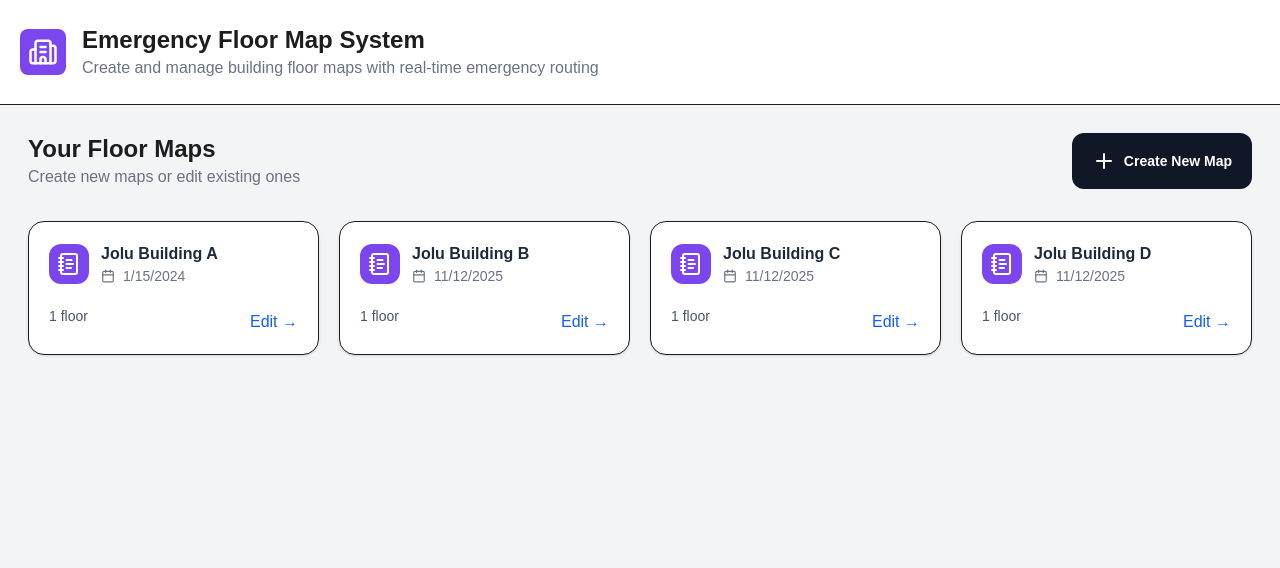
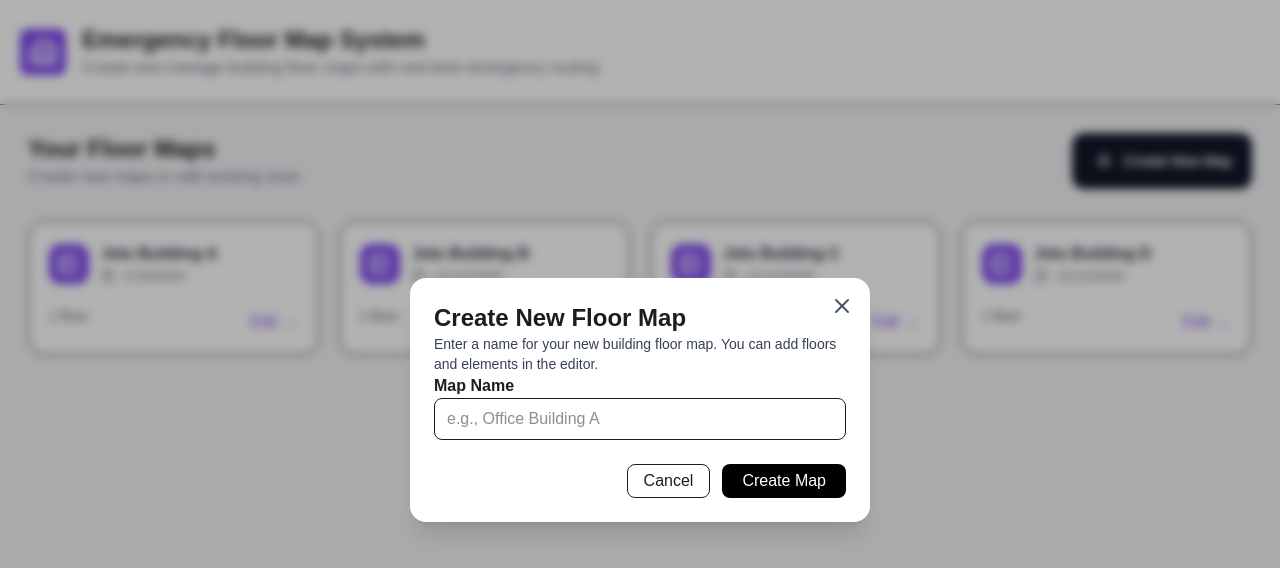
Before and after one commit to Rounak-186/floor-map-maker, a Next.js app: page / in a window 1280 px wide. Both pictures are taken after a click on the button "Create New Map". Shown: the top 568 px of the page. Built offline with nearby package versions, Linux system fonts and the light colour scheme.

Commit message:
feat: Popup added

```diff
--- a/src/app/page.tsx
+++ b/src/app/page.tsx
@@ -1,9 +1,13 @@
-
-import React from 'react'
+"use client";
+import React, { useState } from 'react'
 import FloorMapCard from '@/components/floopMapCard'
 import { Building2, Plus } from 'lucide-react';
+import MapCreatePopup from '@/components/mapCreatePopup';
+
 
 export default function HomePage() {
+
+  const [popup, setPopup] = useState(false)
 
   const maps = [
     {
@@ -58,13 +62,15 @@ export default function HomePage() {
               <p className='text-gray-500'>Create new maps or edit existing ones</p>
             </div>
             <button
-
-            className='bg-gray-900 px-5 py-0 rounded-xl text-white font-bold flex justify-center items-center gap-2'>
+              onClick={() => {
+                setPopup(true)
+              }}
+              className='bg-gray-900 px-5 py-0 rounded-xl text-white font-bold flex justify-center items-center gap-2'>
               <Plus fontSize={14} /> <span className='text-sm'>
                 Create New Map
               </span>
             </button>
-
+            {popup && <MapCreatePopup onClose={() => setPopup(false)} />}
           </div>
           <div className=' mt-8 grid grid-cols-1 sm:grid-cols-2 lg:grid-cols-4 gap-5'>
             {maps.map((map) => (
--- a/src/components/floopMapCard.tsx
+++ b/src/components/floopMapCard.tsx
@@ -14,7 +14,7 @@ interface FloorMapCardProps {
 
 export default function FloorMapCard({ map,  }: FloorMapCardProps) {
   return (
-    <div className="bg-white border rounded-2xl p-5 cursor-pointer shadow-sm hover:shadow-md transition">
+    <div className="bg-white border rounded-2xl p-5 hover:scale-105 cursor-pointer shadow-sm hover:shadow-lg transition">
       <div className="flex items-center gap-3 mb-3">
         <div className="bg-(--primary) text-white p-2 rounded-xl">
           <NotebookText />
@@ -30,9 +30,9 @@ export default function FloorMapCard({ map,  }: FloorMapCardProps) {
 
       <div className="flex justify-between items-center">
         <div className="text-gray-600 text-sm">{map.floors} floor</div>
-      <button className="mt-3 text-blue-600 font-medium hover:underline">
+       <button className="mt-3 text-(--primary) font-medium hover:underline">
         Edit →
-      </button>
+       </button>
       </div>
     </div>
   );
--- /dev/null
+++ b/src/components/mapCreatePopup.tsx
@@ -0,0 +1,46 @@
+import { X } from "lucide-react";
+import React from "react";
+
+type MapCeatePopupProps = {
+  onClose: () => void;
+
+}
+
+
+export default function MapCreatePopup({onClose}:MapCeatePopupProps) {
+
+
+
+    return (
+        <>
+            <div className="h-screen w-screen bg-black/30 backdrop-blur-[5px] flex justify-center items-center fixed top-0 left-0 z-50" >
+                <div className="bg-white w-[460px] rounded-2xl p-6 shadow-xl relative cursor-pointer " >
+                    <button
+                    onClick={onClose}
+                    className="absolute right-4 top-4 text-gray-600 hover:text-gray-800 active:scale-95 cursor-pointer ">
+                        <X fontSize={20} />
+                    </button>
+                    <h1 className="font-bold text-2xl ">Create New Floor Map</h1>
+                    <p className="text-gray-700 text-sm " >Enter a name for your new building floor map. You can add floors and elements in the editor.</p>
+                    <label htmlFor="" className=" font-bold">Map Name</label>
+                    <input
+                        type="text"
+                        placeholder="e.g., Office Building A"
+                        className="w-full border rounded-lg px-3 py-2 mb-6 " />
+                    <div className="flex justify-end gap-3">
+                        <button className="border px-4 py-1 rounded-lg hover:bg-gray-200  active:scale-95 cursor-pointer" >
+                            Cancel
+                        </button>
+
+                        <button className="bg-black text-white px-5 py-1 rounded-lg hover:bg-gray-800 active:scale-95 cursor-pointer" >
+                            Create Map
+                        </button>
+                    </div>
+
+                </div>
+            </div>
+
+
+        </>
+    );
+}
```
